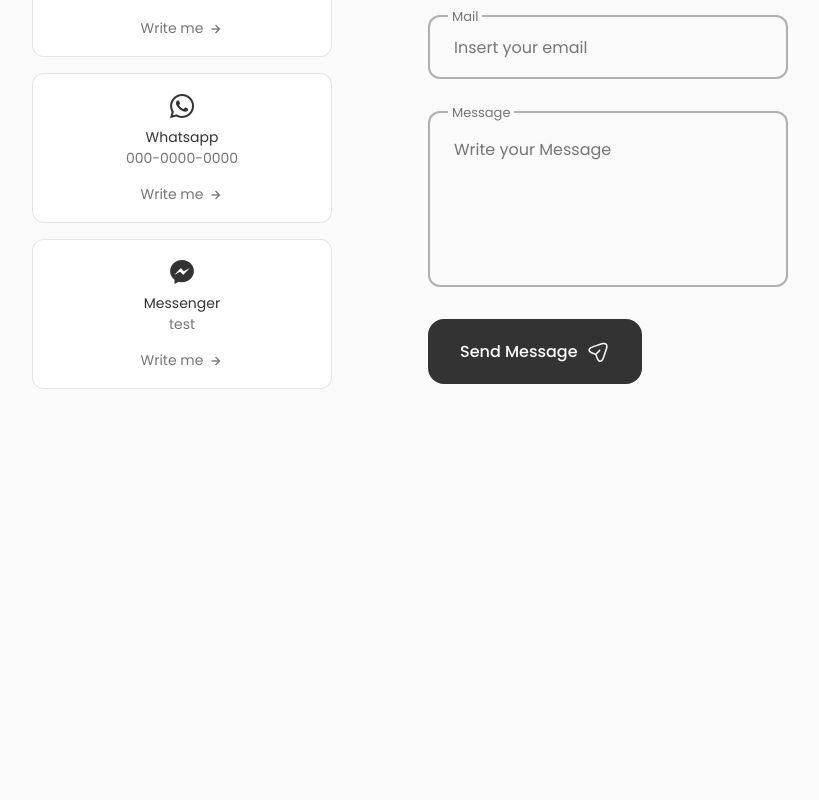
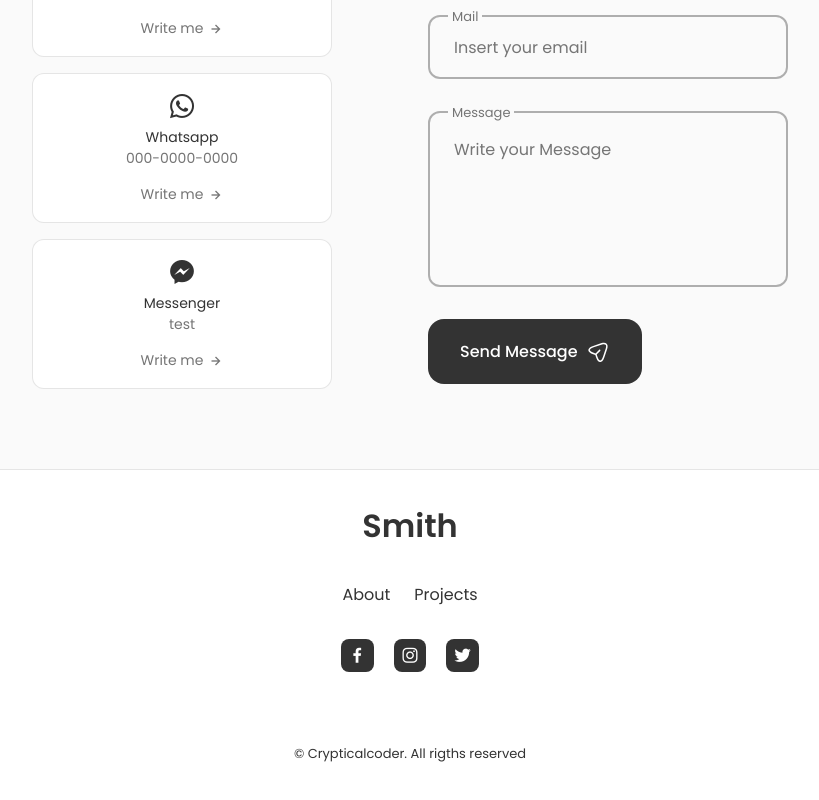
Before and after one commit to Kastori1206/react_portfolio, a React (Create React App) app: page / in a window 1280 px wide. Shown: the part 2097-2897 px from the top of the page, without its empty margins (230-1049 px from the left). Before the commit the page ends 2566 px from the top, so only its background shows below. Built offline with nearby package versions, Linux system fonts and the light colour scheme.

Commit message:
add Footer Component

```diff
--- a/src/App.js
+++ b/src/App.js
@@ -6,6 +6,7 @@ import Home from "./components/home/Home";
 import Services from "./components/services/Services";
 import Skills from "./components/skills/Skills";
 import Contact from "./components/contact/Contact";
+import Footer from "./components/Footer/Footer";
 
 export default function App() {
   return (
@@ -18,6 +19,7 @@ export default function App() {
         <Skills />
         <Services />
         <Contact />
+        <Footer />
       </main>
     </>
   );
--- /dev/null
+++ b/src/components/Footer/Footer.jsx
@@ -0,0 +1,49 @@
+import React from "react";
+import "./footer.css";
+export default function Footer() {
+  return (
+    <footer className="footer">
+      <div className="footer__container container">
+        <h1 className="footer__title">Smith</h1>
+        <ul className="footer__list">
+          <li>
+            <a href="#" className="footer__link">
+              About
+            </a>
+          </li>
+          <li>
+            <a href="#" className="footer__link">
+              Projects
+            </a>
+          </li>
+        </ul>
+        <div className="footer__social">
+          <a
+            href="https://www.facebook.com/"
+            className="footer__social-link"
+            target="__blank"
+          >
+            <i className="bx bxl-facebook"></i>
+          </a>
+          <a
+            href="https://www.instagram.com/"
+            className="footer__social-link"
+            target="__blank"
+          >
+            <i className="bx bxl-instagram"></i>
+          </a>
+          <a
+            href="https://twitter.com/"
+            className="footer__social-link"
+            target="__blank"
+          >
+            <i className="bx bxl-twitter"></i>
+          </a>
+        </div>
+        <span className="footer__copy">
+          &#169; Crypticalcoder. All rigths reserved
+        </span>
+      </div>
+    </footer>
+  );
+}
--- /dev/null
+++ b/src/components/Footer/footer.css
@@ -0,0 +1,77 @@
+.footer {
+  background-color: var(--container-color);
+  border-top: 1px solid rgba(0, 0, 0, 0.1);
+}
+
+.footer__container {
+  padding: 2rem 0 6rem;
+}
+
+.footer__title,
+.footer__link {
+  color: var(--title-color);
+}
+
+.footer__title {
+  text-align: center;
+  margin-bottom: var(--mb-2);
+}
+
+.footer__link:hover {
+  color: var(--title-color-dark);
+}
+
+.footer__list {
+  display: flex;
+  justify-content: center;
+  column-gap: 1.5rem;
+  margin-bottom: var(--mb-2);
+}
+
+.footer__social {
+  display: flex;
+  justify-content: center;
+  column-gap: 1.25rem;
+}
+
+.footer__social-link {
+  background-color: var(--title-color);
+  color: var(--container-color);
+  font-size: 1.25rem;
+  padding: 0.4rem;
+  border-radius: 0.5rem;
+  display: inline-flex;
+}
+
+.footer__social-link:hover {
+  background-color: var(--title-color-dark);
+}
+
+.footer__copy {
+  display: block;
+  margin-top: 4.5rem;
+  color: var(--title-color);
+  text-align: center;
+  font-size: var(--smaller-font-size);
+}
+
+/*=============== BREAKPOINTS ===============*/
+/* For large devices */
+@media screen and (max-width: 992px) {
+  .footer__social-link {
+    padding: 0.25rem;
+    border-radius: 0.25rem;
+    font-size: 1rem;
+  }
+}
+
+/* For medium devices */
+@media screen and (max-width: 768px) {
+}
+
+@media screen and (max-width: 576px) {
+}
+
+/* For small devices */
+@media screen and (max-width: 350px) {
+}
```
